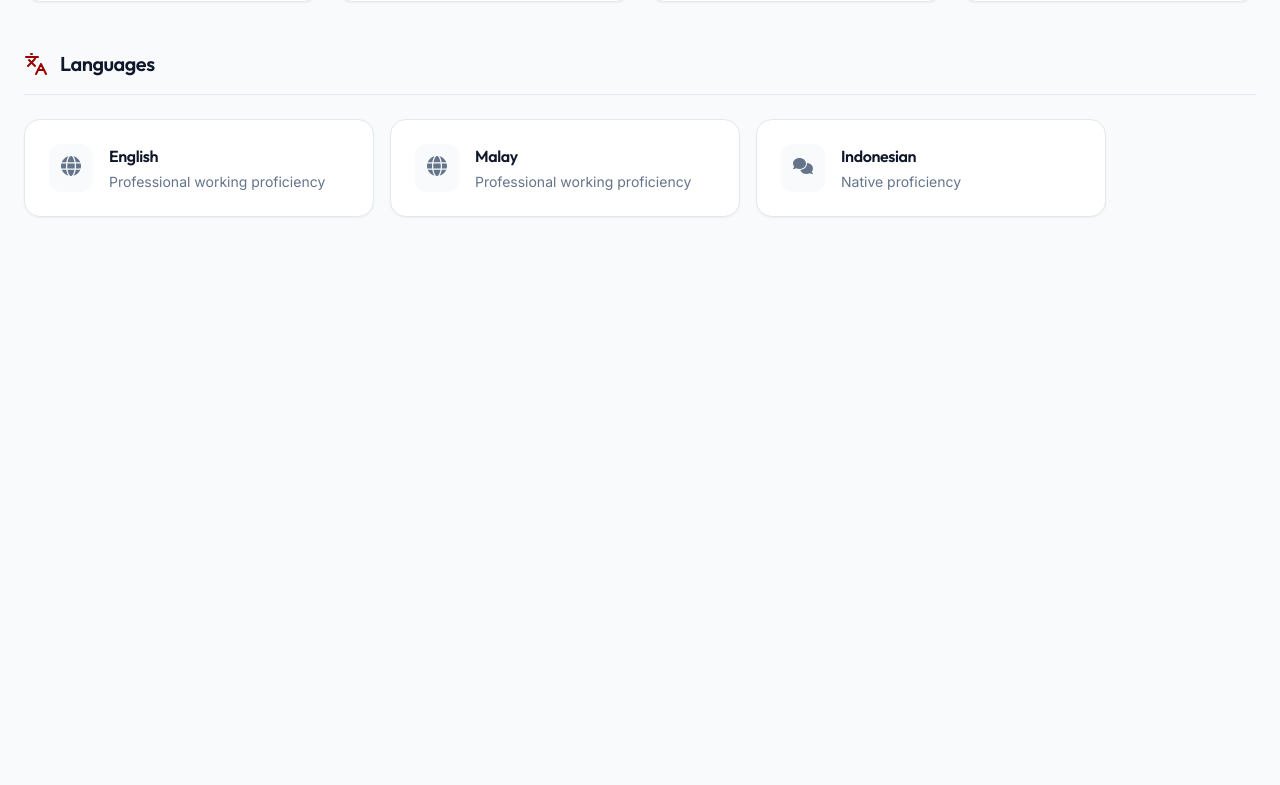
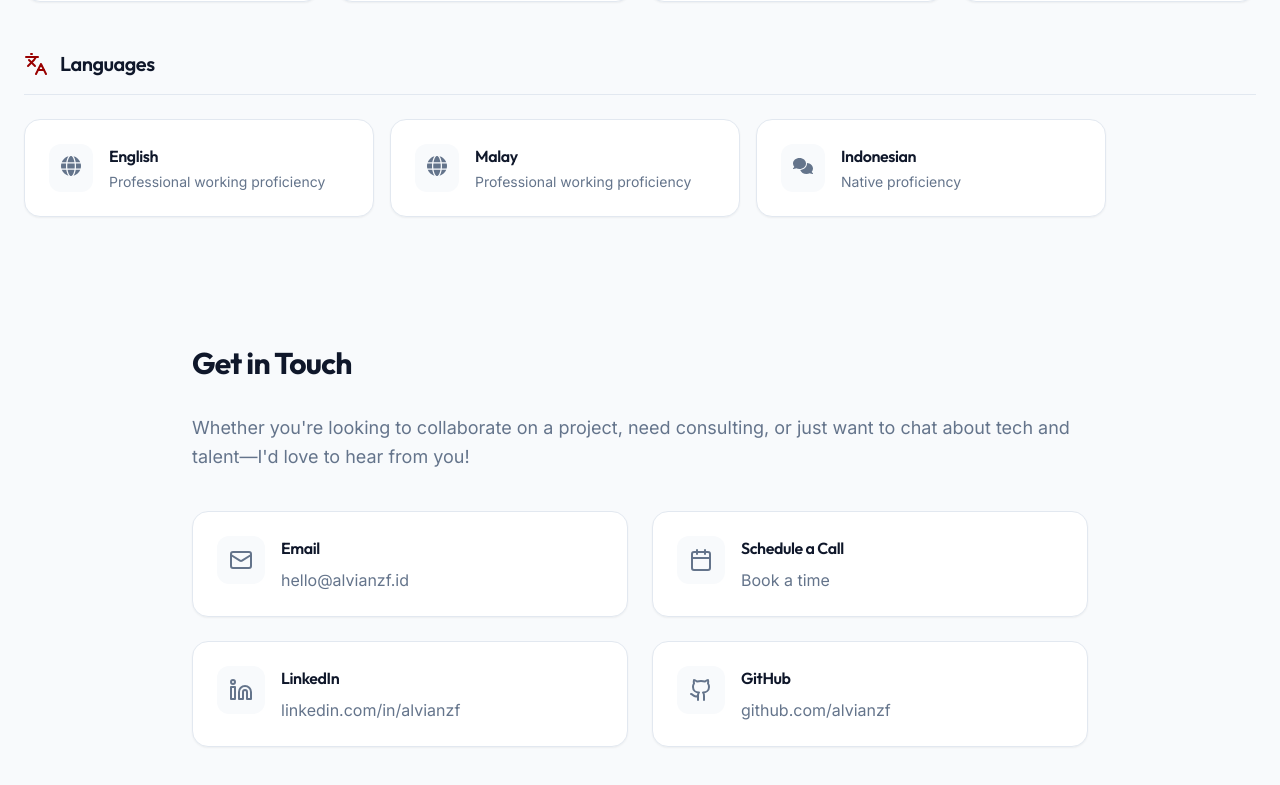
Before and after one commit to alvianzf/new-portfolio, a React (Vite) app: page / in a window 1280 px wide. Shown: the part 1455-2240 px from the top of the page. Before the commit the page ends 1880 px from the top, so only its background shows below. Built offline with nearby package versions, Linux system fonts and the light colour scheme.

Commit message:
feat: add contact section on the about page

```diff
--- a/src/pages/About.tsx
+++ b/src/pages/About.tsx
@@ -1,6 +1,6 @@
 import { motion } from 'framer-motion';
 import { FontAwesomeIcon } from '@fortawesome/react-fontawesome';
-import { ArrowRight, Download } from 'lucide-react';
+import { ArrowRight, Download, Mail, Calendar, Linkedin, Github } from 'lucide-react';
 import alvian from "../assets/potraits.png";
 import { skills, categories } from "../data";
 import ModernCard from "../components/ModernCard";
@@ -55,7 +55,14 @@ export default function About() {
               </p>
 
               <div className="flex flex-wrap gap-4">
-                <a href="#contact" className="btn-primary flex items-center gap-2 hover:bg-brand-red transition-colors">
+                <a
+                  href="#contact"
+                  className="btn-primary flex items-center gap-2 hover:bg-brand-red transition-colors"
+                  onClick={(e) => {
+                    e.preventDefault();
+                    document.getElementById('contact')?.scrollIntoView({ behavior: 'smooth' });
+                  }}
+                >
                   Get in touch <ArrowRight className="w-4 h-4" />
                 </a>
                 <a href="/resume.pdf" className="text-[var(--text-secondary)] hover:text-brand-red font-medium flex items-center gap-2 px-6 py-3 transition-colors">
@@ -180,6 +187,101 @@ export default function About() {
             </div>
           </motion.div>
         </section>
+
+        {/* Contact Section */}
+        <section id="contact" className="max-w-4xl mx-auto mb-24">
+          <motion.div
+            initial={{ opacity: 0, y: 20 }}
+            whileInView={{ opacity: 1, y: 0 }}
+            viewport={{ once: true }}
+            transition={{ duration: 0.6 }}
+          >
+            <h2 className="text-3xl font-bold text-[var(--text-primary)] mb-8">Get in Touch</h2>
+            <p className="text-lg text-[var(--text-secondary)] leading-relaxed mb-10">
+              Whether you're looking to collaborate on a project, need consulting, or just want to chat about tech and talent—I'd love to hear from you!
+            </p>
+
+            <div className="grid grid-cols-1 md:grid-cols-2 gap-6">
+              {/* Email */}
+              <ModernCard className="p-6 hover:border-brand-red/30 transition-all hover:shadow-lg hover:-translate-y-1 group">
+                <div className="flex items-start gap-4">
+                  <div className="p-3 bg-[var(--bg-primary)] rounded-xl text-[var(--text-secondary)] group-hover:text-brand-red transition-colors">
+                    <Mail className="w-6 h-6" />
+                  </div>
+                  <div>
+                    <h3 className="font-semibold text-[var(--text-primary)] mb-2">Email</h3>
+                    <a
+                      href="mailto:hello@alvianzf.id"
+                      className="text-[var(--text-secondary)] hover:text-brand-red transition-colors"
+                    >
+                      hello@alvianzf.id
+                    </a>
+                  </div>
+                </div>
+              </ModernCard>
+
+              {/* Schedule a Call */}
+              <ModernCard className="p-6 hover:border-brand-red/30 transition-all hover:shadow-lg hover:-translate-y-1 group">
+                <div className="flex items-start gap-4">
+                  <div className="p-3 bg-[var(--bg-primary)] rounded-xl text-[var(--text-secondary)] group-hover:text-brand-red transition-colors">
+                    <Calendar className="w-6 h-6" />
+                  </div>
+                  <div>
+                    <h3 className="font-semibold text-[var(--text-primary)] mb-2">Schedule a Call</h3>
+                    <a
+                      href="https://calendar.app.google/J3gjDH8fv98BjSHz7"
+                      target="_blank"
+                      rel="noopener noreferrer"
+                      className="text-[var(--text-secondary)] hover:text-brand-red transition-colors"
+                    >
+                      Book a time
+                    </a>
+                  </div>
+                </div>
+              </ModernCard>
+
+              {/* LinkedIn */}
+              <ModernCard className="p-6 hover:border-brand-red/30 transition-all hover:shadow-lg hover:-translate-y-1 group">
+                <div className="flex items-start gap-4">
+                  <div className="p-3 bg-[var(--bg-primary)] rounded-xl text-[var(--text-secondary)] group-hover:text-brand-red transition-colors">
+                    <Linkedin className="w-6 h-6" />
+                  </div>
+                  <div>
+                    <h3 className="font-semibold text-[var(--text-primary)] mb-2">LinkedIn</h3>
+                    <a
+                      href="https://linkedin.com/in/alvianzf"
+                      target="_blank"
+                      rel="noopener noreferrer"
+                      className="text-[var(--text-secondary)] hover:text-brand-red transition-colors"
+                    >
+                      linkedin.com/in/alvianzf
+                    </a>
+                  </div>
+                </div>
+              </ModernCard>
+
+              {/* GitHub */}
+              <ModernCard className="p-6 hover:border-brand-red/30 transition-all hover:shadow-lg hover:-translate-y-1 group">
+                <div className="flex items-start gap-4">
+                  <div className="p-3 bg-[var(--bg-primary)] rounded-xl text-[var(--text-secondary)] group-hover:text-brand-red transition-colors">
+                    <Github className="w-6 h-6" />
+                  </div>
+                  <div>
+                    <h3 className="font-semibold text-[var(--text-primary)] mb-2">GitHub</h3>
+                    <a
+                      href="https://github.com/alvianzf"
+                      target="_blank"
+                      rel="noopener noreferrer"
+                      className="text-[var(--text-secondary)] hover:text-brand-red transition-colors"
+                    >
+                      github.com/alvianzf
+                    </a>
+                  </div>
+                </div>
+              </ModernCard>
+            </div>
+          </motion.div>
+        </section>
       </div>
     </div>
   );
```
Also changed, not shown: 1 other file (tests, documents, lock files or other folders).
